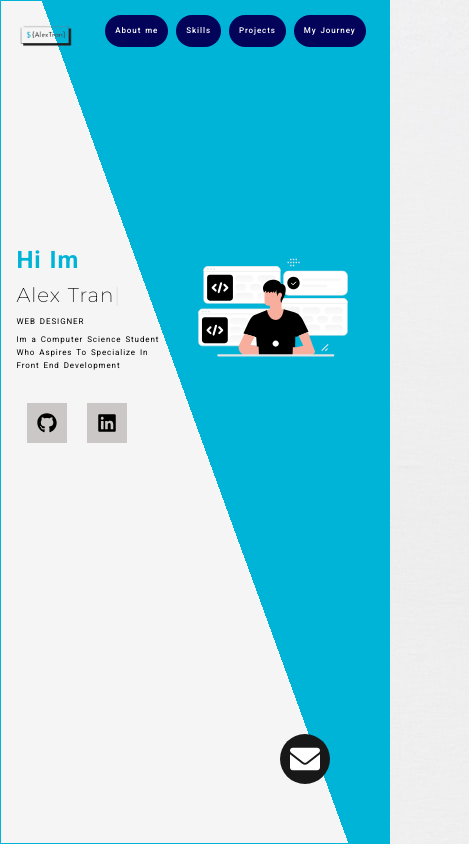
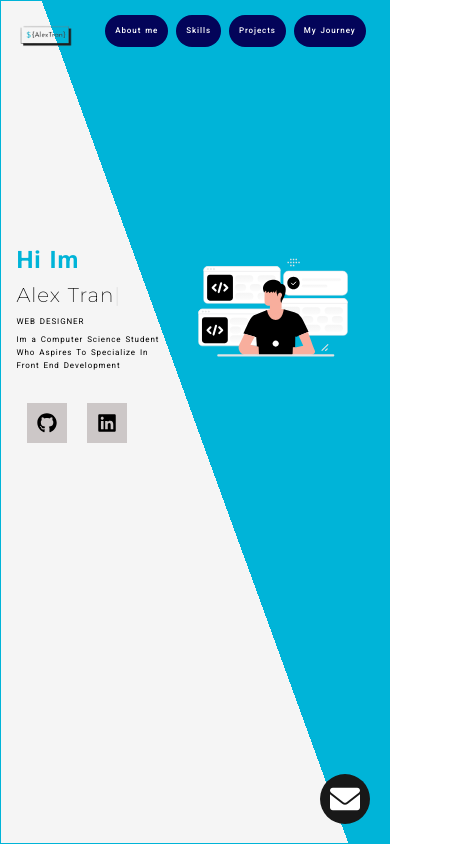
Before and after one commit to alexalextran/Portfolio-Website-4.0, a React (Create React App) app: page / in a window 390 px wide. Shown: the top 844 px of the page, 469 px wide, since content can reach past the window. Built offline with nearby package versions, Linux system fonts and the light colour scheme.

Commit message:
fixed overflow on mobile

```diff
--- a/src/App.css
+++ b/src/App.css
@@ -35,6 +35,7 @@ section {
     rgba(250, 250, 250, 1) 0%,
     rgba(210, 210, 210, 1) 100%
   );
+  overflow: hidden;
 
   border: 1px solid var(--blue);
 }
@@ -42,7 +43,10 @@ section {
 html {
   background: url("/src/assets/statsbackground.jpg") fixed;
   background-position-y: 1000px;
+
 }
+
+
 
 .clickable:hover {
   transform: translateY(-10px);
@@ -57,6 +61,8 @@ ANIMATIONS
 
 
 */
+
+
 
 .typing {
   position: relative;
@@ -872,6 +878,7 @@ MAIL MODAL
   opacity: 0;
   transition: all 500ms;
   z-index: -1 ;
+
 }
 
 .modal > svg {
@@ -1172,8 +1179,8 @@ height: 100px;
     height: 50px;
     display: flex;
     align-items: center;
-    right: 60px;
-    bottom: 60px;
+    right: 20px;
+    bottom: 20px;
   }
   .mail__icon > svg{
     width: 30px;
--- a/src/ui/CssPortfolioCards.jsx
+++ b/src/ui/CssPortfolioCards.jsx
@@ -8,7 +8,7 @@ import Portfoliocard from './PortfolioCard';
 const Cssportfoliocards = () => {
     return (
         <div>
-             <Portfoliocard link="https://alexalextran.github.io/portfolio-website-1.0/" title="E-portfolio V1" text="This was my first ever website, and while, its not much, looking back, it shows me how far I've come, from basic text to messing around with api's and building responsive websites" features="It Works :)" image={eport1}/>
+             <Portfoliocard link="https://alexalextran.github.io/portfolio-website-1.0/" title="E-portfolio V1" text="This was my first ever website, and while, its not much, looking back, it shows me how far I've come, from basic text to messing around with api's and building responsive websites" features="It Works :" image={eport1}/>
             <Portfoliocard link="https://alexalextran.github.io/Portfolio-website-2.0/" title="E-portfolio V2" text="The second redesign of my eportfolio, this was my first website that had CSS included, and back then, I was terrible at css, as you can see, the whole home page is a mess, and I even had to get a friend to help with some of the features" features="Css Animations, Animated Cards" image={eport2}/>
             <Portfoliocard link="https://alexalextran.github.io/Portfolio-website-3.0/" title="E-portfolio V3" text="The third redesign of my eportfolio, this attempted the redesign when I was fairly confident at css, since I hated the look of the of the second design, so this page comes complete with a very nice looking Ui" features="Css Animations, Clean Ui, Onhover Effects, Css only Image Carousel" image={eport3}/>
             <Portfoliocard link="http://www.101philosophy.com/" title="Philosophy 101" text="This was a small little side project, that I wanted to make to store all some of my thoughts. This was my second website that utilized both HTML and CSS, while it was a side project, it did help me alot with understanding the box model for CSS" features="Theme Integration, OnHover Effects." image={phil}/>
```
